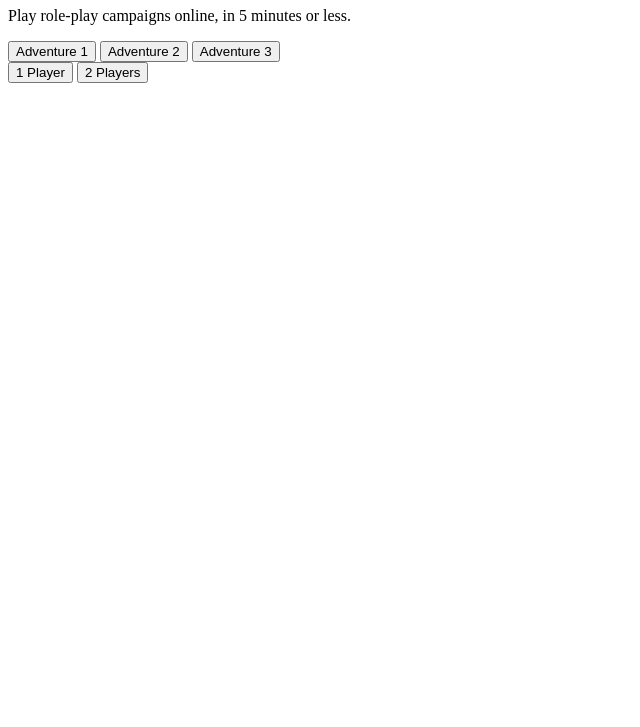
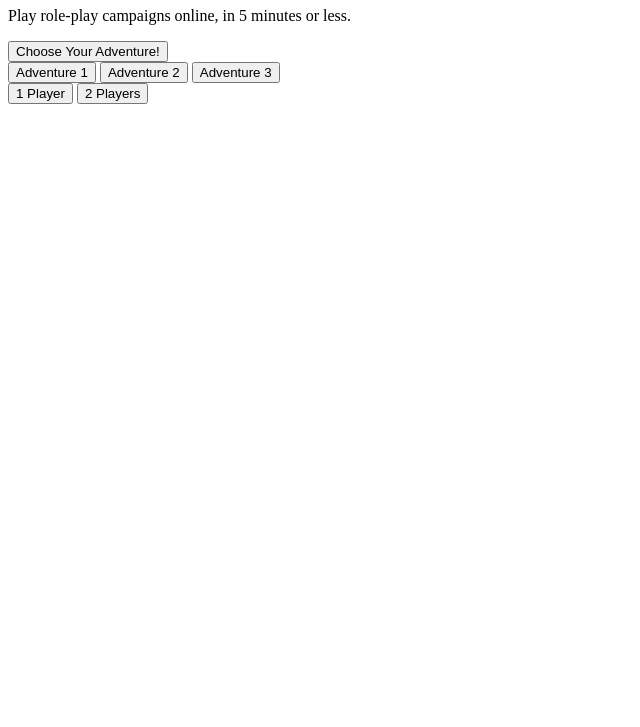
Before and after one commit to arnavgupta03/quick-role-play, a plain HTML site: page index.html in a window 1280 px wide. Shown: the part 73-800 px from the top of the page, without its empty margins (0-640 px from the left). Drawn offline with Linux system fonts and the light colour scheme.

Commit message:
Added button to header

```diff
--- a/index.html
+++ b/index.html
@@ -9,6 +9,7 @@
         <div id="header">
             <h1>QuiRP: Quick Role-Playing</h1>
             <p>Play role-play campaigns online, in 5 minutes or less.</p>
+            <button onclick="chooseAdv()">Choose Your Adventure!</button>
         </div>
         <div id="choose-adv">
             <button onclick="startAdvOne()">Adventure 1</button>
```
